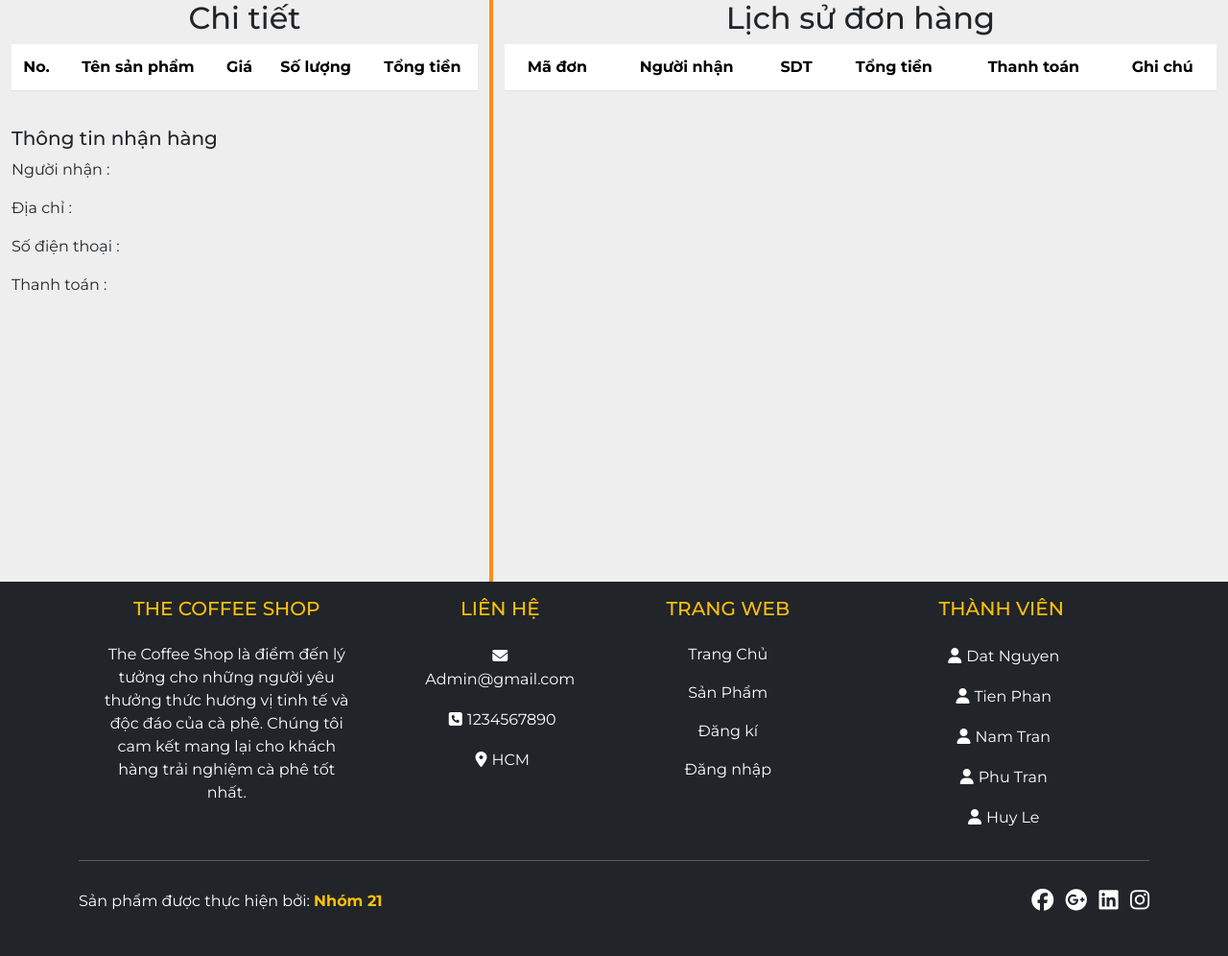
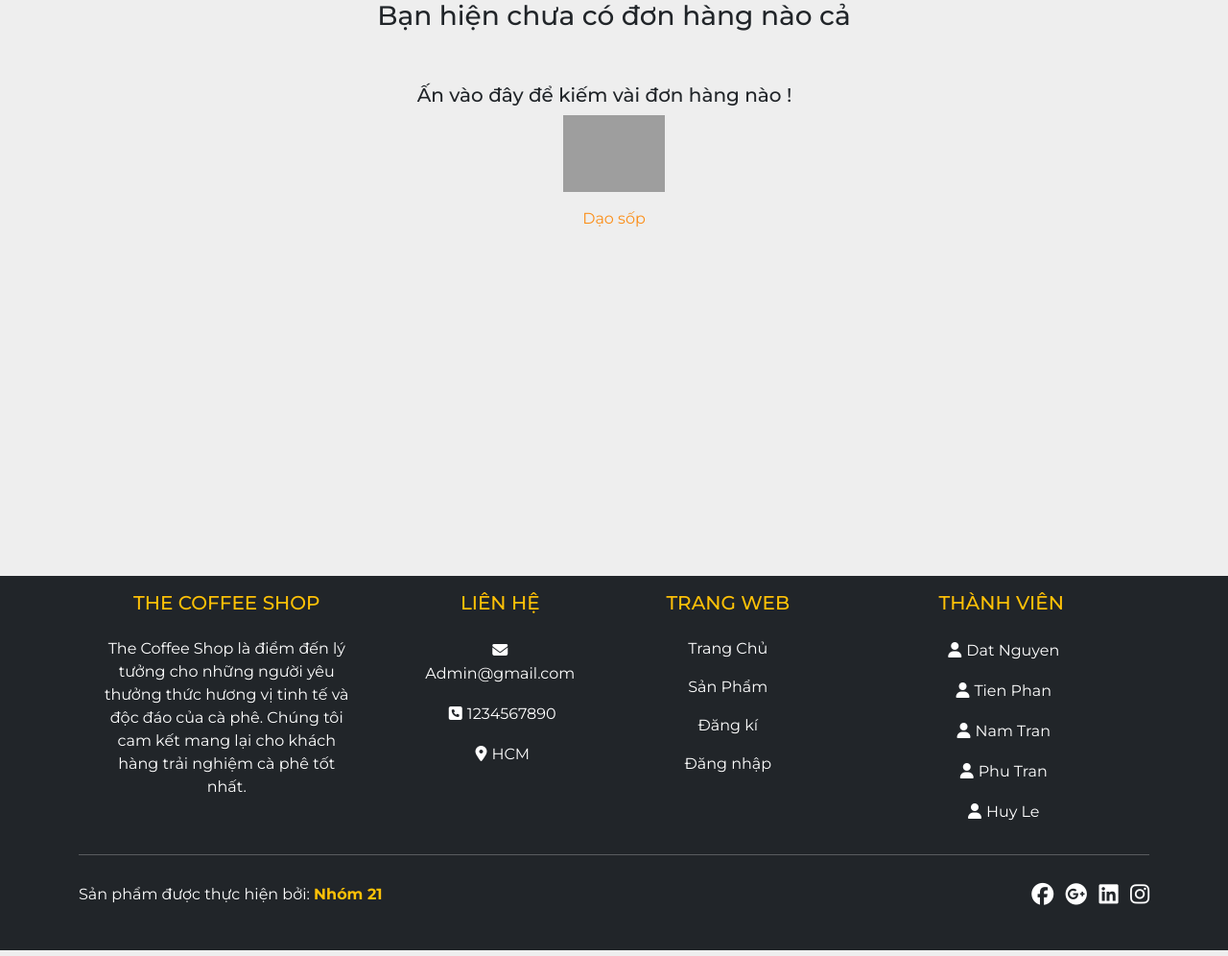
Before and after one commit to edricnguyen03/the-coffee, a PHP site: the page made by App/Views/Client/Orders.php in a window 1280 px wide. Shown: the part 74-1070 px from the top of the page at 96% size. Run offline with PHP 8.4, Linux system fonts and the light colour scheme; the template is opened without the code that fills it, so the values that code supplies are empty; some libraries are stand-ins or nearby versions; grey boxes are pictures that could not be loaded.

Commit message:
thêm trạng thái đơn hàng 'order-status' và sửa hiển thị cho các tài khoản chưa có đơn hàng nào trong đơn hàng mà khi ấn vào đơn hàng

```diff
--- a/App/Views/Client/pages/orders.php
+++ b/App/Views/Client/pages/orders.php
@@ -1,4 +1,7 @@
 <section style="background-color: #eee;" style="min-height: 85vh;">
+     <?php
+     if (!empty($data['orders'])) {
+     ?>
           <div class="wrapper">
                <div class="order-product" style="min-width:40%;">
                     <h2 style="text-align:center;">Chi tiết</h2>
@@ -45,6 +48,36 @@
                                                                            else {
                                                                                 echo "Chưa thanh toán";
                                                                            } ?></p>
+
+                                   <?php
+                                   $color;
+                                   $note;
+                                   if (isset($data['order']->order_status)) {
+                                        switch ($data['order']->order_status) {
+                                             case 1:
+                                                  $note = "Đang chờ xử lý";
+                                                  $color = "#0d6efd";
+                                                  break;
+                                             case 2:
+                                                  $note =  "Đã xác nhận và sẵn sàng giao hàng";
+                                                  $color = "#0d6efd";
+                                                  break;
+                                             case 3:
+                                                  $note =  "Đang giao hàng";
+                                                  $color = "#0d6efd";
+                                                  break;
+                                             case 4:
+                                                  $note =  "Đã giao hàng";
+                                                  $color = "green";
+                                                  break;
+                                             case 5:
+                                                  $note =  "Đã hủy";
+                                                  $color = "red";
+                                                  break;
+                                        }
+                                   }
+                                   if (isset($color) && isset($note)) echo "<p id='order_status' >Trạng thái đơn hàng : <span style='color:$color'>$note</span></p>"
+                                   ?>
                               </div>
                          </div>
                     </div>
@@ -99,8 +132,40 @@
                     </div>
                </div>
           </div>
+     <?php
+     } else {
+     ?>
+          <div class="alter">
+               <h3 style='text-align:center'>Bạn hiện chưa có đơn hàng nào cả </h3>
+               <br>
+               <h4 style='text-align:center'>Ấn vào đây để kiếm vài đơn hàng nào !</h4>
+               <div class="href">
+                    <p style='text-align: center;'     ><img class="gif" src="https://media1.tenor.com/m/xY6Yo4UuOYgAAAAC/click-here.gif" alt="GIF"></p>
+                    <p style='text-align:center;'><span><a href="/the-coffee/product">Dạo sốp </a></span></p>
+               </div>
+          </div>
+     <?php
+     }
+     ?>
 </section>
 <style>
+     .alter {
+          height: 75vh;
+     }
+     .href{
+          display: fixed;
+     }
+     .gif {
+          max-height: 10vh;
+     }
+     .href a {
+          text-decoration: none;
+          color:#fb8e18;
+     }
+     .href a:hover {
+          text-decoration: none;
+          color: blue;
+     }
      .wrapper {
           display: flex;
           flex-direction: row;
@@ -157,6 +222,7 @@
                     // Dữ liệu được trả về từ server
                     var data = JSON.parse(response);
                     // Cập nhật bảng khác dựa trên dữ liệu
+                    console.log(data);
                     updateOtherTable(data);
                },
                error: function(xhr, status, error) {
@@ -188,6 +254,33 @@
                } else {
                     document.getElementById('payment_status').innerHTML = "Số điện thoại : Chưa thanh toán";
                }
+               switch (data[0]['order_status']) {
+                    case 1:
+                         var note = "Đang chờ xác nhận";
+                         var color = "#0d6efd";
+                         document.getElementById('order_status').innerHTML = "Trạng thái đơn hàng : <span style='color:" + color + "'>" + note + "</span>";
+                         break;
+                    case 2:
+                         var note = "Đã xác nhận và sẵn sàng giao hàng";
+                         var color = "#0d6efd";
+                         document.getElementById('order_status').innerHTML = "Trạng thái đơn hàng : <span style='color:" + color + "'>" + note + "</span>";
+                         break;
+                    case 3:
+                         var note = "Đang giao hàng";
+                         var color = "#0d6efd";
+                         document.getElementById('order_status').innerHTML = "Trạng thái đơn hàng : <span style='color:" + color + "'>" + note + "</span>";
+                         break;
+                    case 4:
+                         var note = "Đã giao hàng";
+                         var color = "green";
+                         document.getElementById('order_status').innerHTML = "Trạng thái đơn hàng : <span style='color:" + color + "'>" + note + "</span>";
+                         break;
+                    case 5:
+                         var note = "Đã hủy";
+                         var color = "red";
+                         document.getElementById('order_status').innerHTML = "Trạng thái đơn hàng : <span style='color:" + color + "'>" + note + "</span>";
+                         break;
+               }
                document.getElementById('order_product_tbody').innerHTML = tbodyHTML;
           }
      }
--- a/App/configs/database.php
+++ b/App/configs/database.php
@@ -3,5 +3,5 @@ $config['database'] = [
      'servername' => 'localhost',
      'dbname' => 'the-coffee',
      'username' => 'root',
-     'password' => ''
+     'password' => '299792458'
 ];
```
Also changed, not shown: App/Controllers/Orders.php (+7 -1 lines). Lines whose indentation alone changed are shown as unchanged.
